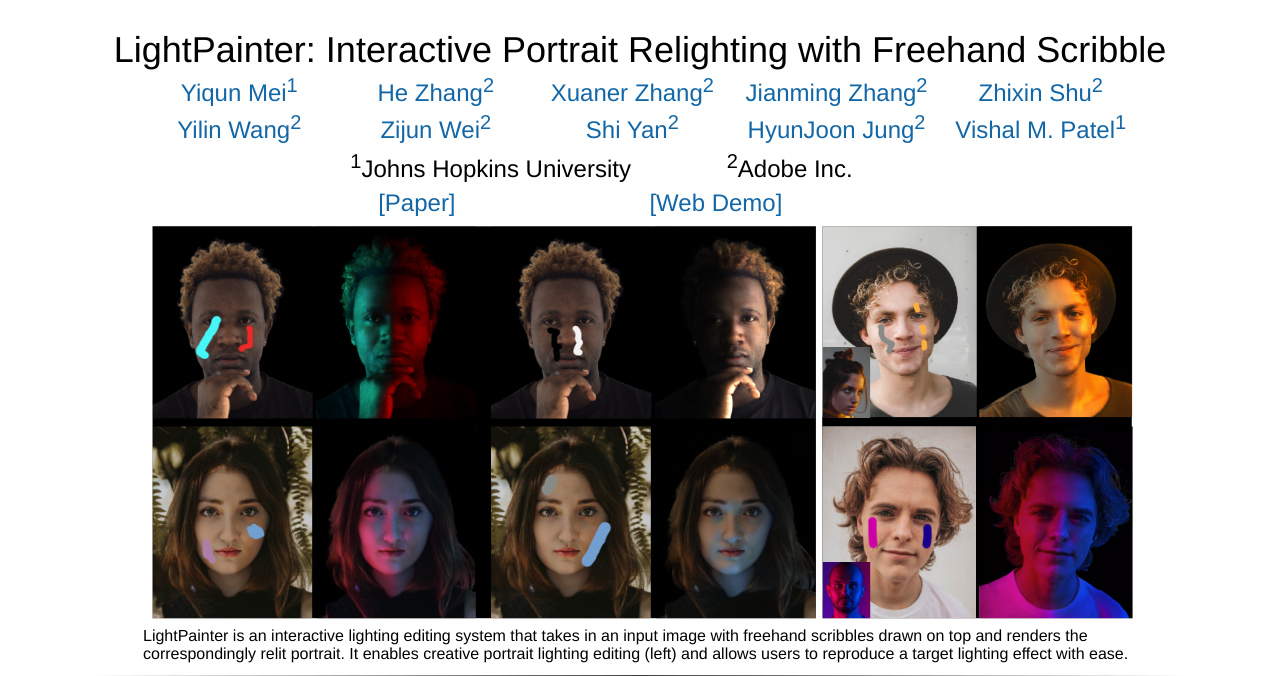
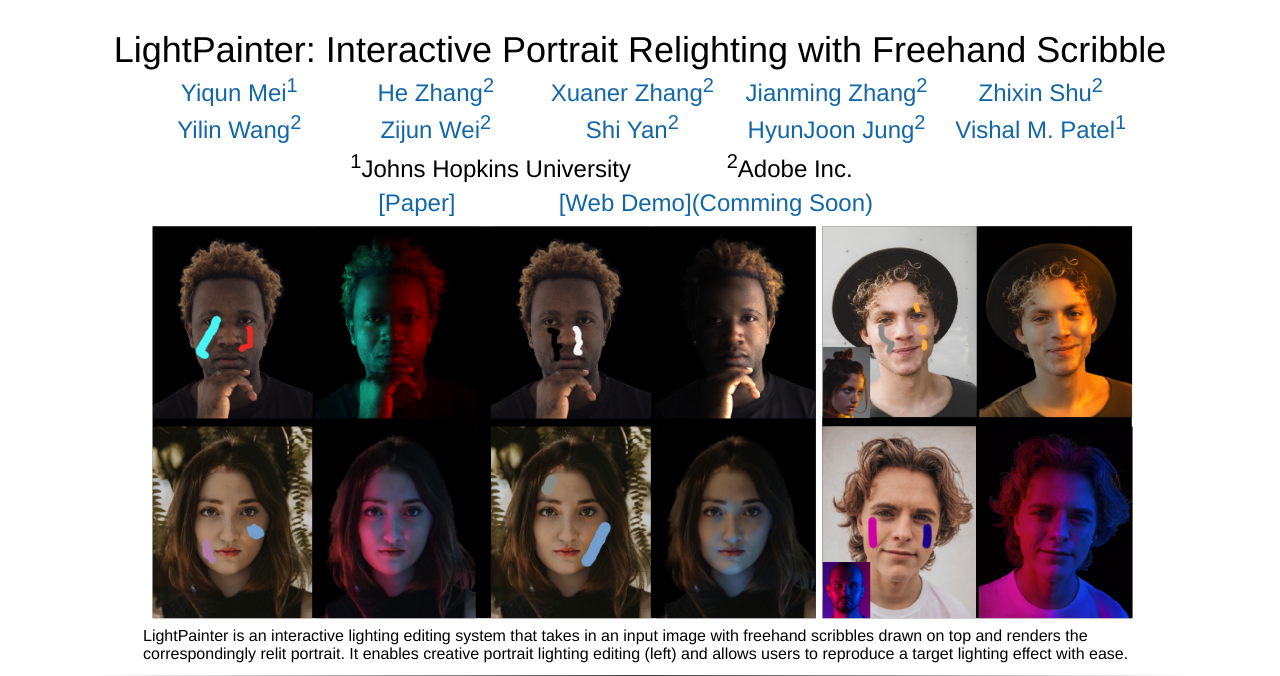
Before and after one commit to HarukiYqM/lightpt, a plain HTML site: page index.html in a window 1280 px wide. Shown: the top 676 px of the page. Drawn offline with Linux system fonts and the light colour scheme.

Commit message:
Update index.html

```diff
--- a/index.html
+++ b/index.html
@@ -220,7 +220,7 @@
 					</td>
 					<td align=center width=360px>
 						<center>
-							<span style="font-size:24px"><a href=''>[Web Demo]</a></span><br>
+							<span style="font-size:24px"><a href=''>[Web Demo](Comming Soon)</a></span><br>
 						</center>
 					</td>
 				</tr>
```
